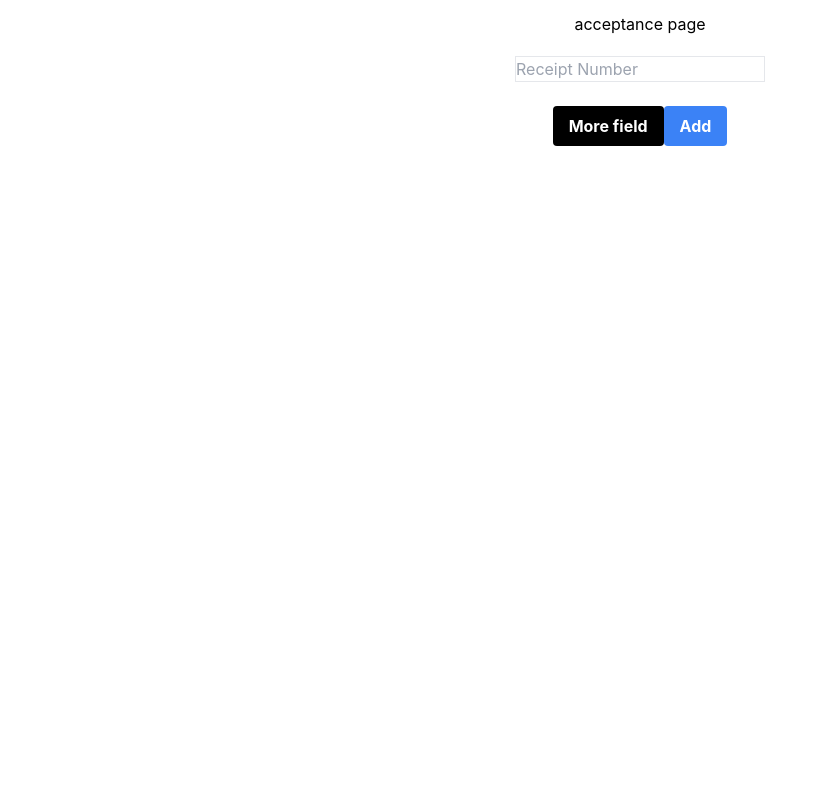
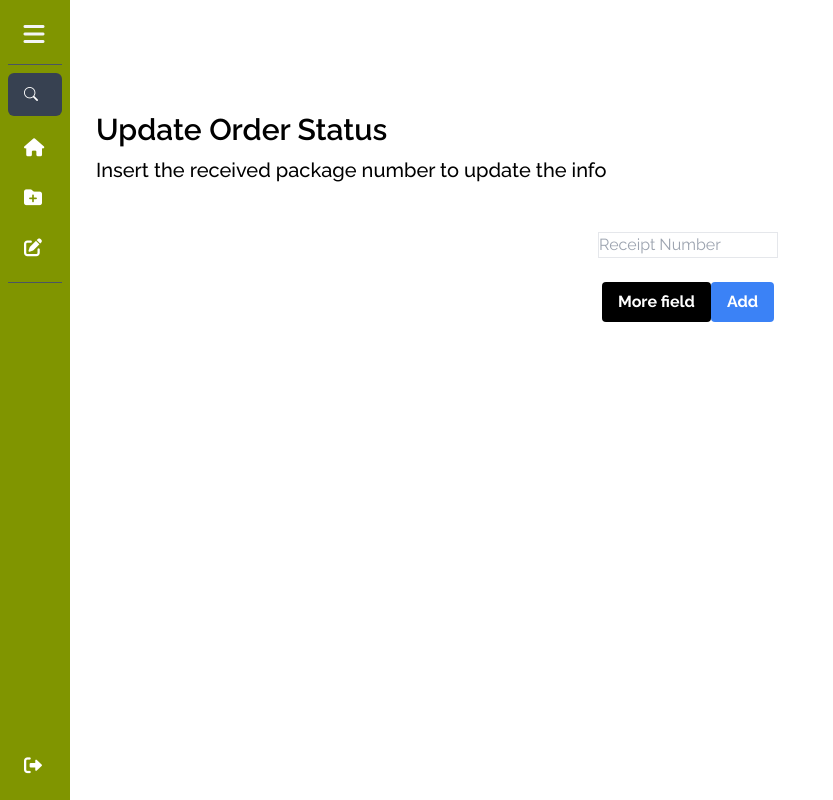
Before and after one commit to mayqel-subeq/Enviar-admin, a React (Create React App) app: page /acceptance in a window 1280 px wide. Shown: the whole page, without its empty margins (0-833 px from the left). Built offline with nearby package versions, Linux system fonts and the light colour scheme; sample sign-in values are in the browser's storage.

Commit message:
add sidebar & title styling

```diff
--- a/src/App.js
+++ b/src/App.js
@@ -1,35 +1,43 @@
-import logo from './logo.svg';
-import './App.css';
-import LoginPage from './pages/LoginPage';
-import HomePage from './pages/HomePage';
-import AdminPage from './pages/AdminPage';
-import DetailPage from './pages/DetailPage';
-import AcceptancePage from './pages/AcceptancePage';
-import EmployeePage from './pages/EmployeePage';
-import { Route, Routes } from 'react-router-dom'
-import ProtectedRoute from './components/ProtectedRoute';
-import ProtectedLogin from './components/ProtectedLogin';
-import './assets/tailwind/index.css'
+import logo from "./logo.svg";
+import "./App.css";
+import LoginPage from "./pages/LoginPage";
+import HomePage from "./pages/HomePage";
+import AdminPage from "./pages/AdminPage";
+import DetailPage from "./pages/DetailPage";
+import AcceptancePage from "./pages/AcceptancePage";
+import EmployeePage from "./pages/EmployeePage";
+import { Route, Routes } from "react-router-dom";
+import ProtectedRoute from "./components/ProtectedRoute";
+import ProtectedLogin from "./components/ProtectedLogin";
+import "./assets/tailwind/index.css";
+import TestPage from "./components/Sidebar";
 
 function App() {
   return (
     <div className="App">
       <Routes>
-        <Route path='/' element={
+        <Route
+          path="/"
+          element={
             <ProtectedRoute>
               <AdminPage />
             </ProtectedRoute>
-        }>
+          }
+        >
           <Route index={true} element={<HomePage />} />
-          <Route path='/acceptance' element={<AcceptancePage />} />
-          <Route path='package/:id' element={<DetailPage />} />
-          <Route path='/employee' element={<EmployeePage />} />
+          <Route path="/acceptance" element={<AcceptancePage />} />
+          <Route path="package/:id" element={<DetailPage />} />
+          <Route path="/employee" element={<EmployeePage />} />
+          <Route path="/test" element={<TestPage />} />
         </Route>
-        <Route path='/login' element={
+        <Route
+          path="/login"
+          element={
             <ProtectedLogin>
               <LoginPage />
             </ProtectedLogin>
-        }></Route>
+          }
+        ></Route>
       </Routes>
     </div>
   );
--- /dev/null
+++ b/src/components/Sidebar.js
@@ -0,0 +1,119 @@
+import React, { useState } from "react";
+import { Link } from "react-router-dom";
+
+export default function Sidebar({ handleTrigger, isOpenState }) {
+  const links = [
+    {
+      key: 1,
+      name: "Dashboard",
+      href: "/",
+      icon: <i class="fa-solid fa-house text-lg"></i>,
+    },
+    {
+      key: 2,
+      name: "Create Package",
+      href: "/",
+      icon: <i class="fa-solid fa-folder-plus text-lg"></i>,
+    },
+    {
+      key: 3,
+      name: "Update Status",
+      href: "/acceptance",
+      icon: <i class="fa-solid fa-pen-to-square text-lg"></i>,
+    },
+  ];
+
+  return (
+    <>
+      <link
+        rel="stylesheet"
+        href="https://cdn.jsdelivr.net/npm/bootstrap-icons@1.8.0/font/bootstrap-icons.css"
+      />
+      <link
+        rel="stylesheet"
+        href="https://cdnjs.cloudflare.com/ajax/libs/font-awesome/6.2.0/css/all.min.css"
+        integrity="sha512-xh6O/CkQoPOWDdYTDqeRdPCVd1SpvCA9XXcUnZS2FmJNp1coAFzvtCN9BmamE+4aHK8yyUHUSCcJHgXloTyT2A=="
+        crossorigin="anonymous"
+        referrerpolicy="no-referrer"
+      />
+      <div
+        className={`sidebar fixed top-0 bottom-0 lg:left-0 p-2 duration-300 bg-primary-green tracking-wide ${
+          isOpenState ? "w-[260px]" : "w-[70px] bg-green-500"
+        }`}
+      >
+        <div className="text-gray-100 text-xl">
+          <div
+            className={`mt-1 flex items-center justify-between ${
+              isOpenState ? "p-2.5" : "py-2.5"
+            }`}
+          >
+            <div className="flex items-center">
+              <i
+                className={
+                  isOpenState
+                    ? "bi bi-app-indicator px-2 py-1 rounded-md bg-white text-primary-green"
+                    : "hidden"
+                }
+              ></i>
+              <h1
+                className={`${
+                  isOpenState ? "font-bold text-gray text-lg ml-3" : "hidden"
+                }`}
+              >
+                Enviar Admin
+              </h1>
+            </div>
+            <i
+              class={`fa-solid fa-bars text-2xl cursor-pointer ${
+                isOpenState ? "" : "mr-[17px]"
+              }`}
+              onClick={handleTrigger}
+            ></i>
+            {/* <i className="bi bi-x cursor-pointer ml-28 lg:hidden"></i> */}
+          </div>
+          <div className="my-2 bg-gray-600 h-[1px]"></div>
+        </div>
+        <div
+          className="p-2.5 flex items-center rounded-md px-4 duration-300 cursor-pointer bg-gray-700 text-white"
+          onClick={isOpenState ? "" : handleTrigger}
+        >
+          <i className="bi bi-search text-sm" onClick={handleTrigger}></i>
+          <input
+            type="text"
+            placeholder={isOpenState ? "Search" : ""}
+            className="text-[15px] ml-4 w-full bg-transparent focus:outline-none"
+          />
+        </div>
+        {links.map((link) => {
+          return (
+            <Link
+              key={link.key}
+              to={link.href}
+              className="p-2.5 mt-3 flex items-center rounded-md px-4 duration-300 cursor-pointer hover:bg-blue-600 text-white"
+            >
+              {link.icon}
+              <span className="text-[15px] ml-4 text-gray-200 font-medium">
+                {isOpenState ? link.name : ""}
+              </span>
+            </Link>
+          );
+        })}
+        <div className="my-4 bg-gray-600 h-[1px]"></div>
+        <div
+          className={`p-2.5 mt-3 flex items-center rounded-md px-4 duration-300 cursor-pointer absolute bottom-4 hover:bg-blue-600 text-white ${
+            isOpenState ? "w-[95%]" : "w-[75%]"
+          }`}
+        >
+          <i class="fa-solid fa-right-from-bracket text-lg"></i>
+          <Link
+            to=""
+            className="text-[15px] ml-4 text-gray-200 font-bold"
+            onClick={handleTrigger}
+          >
+            {isOpenState ? "Logout" : ""}
+          </Link>
+        </div>
+      </div>
+    </>
+  );
+}
--- a/src/index.css
+++ b/src/index.css
@@ -1,8 +1,8 @@
+@import url("https://fonts.googleapis.com/css2?family=Raleway:wght@100;200;300;400;500;600;700;800&display=swap");
+
 body {
   margin: 0;
-  font-family: -apple-system, BlinkMacSystemFont, 'Segoe UI', 'Roboto', 'Oxygen',
-    'Ubuntu', 'Cantarell', 'Fira Sans', 'Droid Sans', 'Helvetica Neue',
-    sans-serif;
+  font-family: "Raleway", sans-serif;
   -webkit-font-smoothing: antialiased;
   -moz-osx-font-smoothing: grayscale;
 }
--- a/src/pages/AcceptancePage.js
+++ b/src/pages/AcceptancePage.js
@@ -1,82 +1,99 @@
-import { useState } from "react"
-import { useNavigate } from "react-router-dom"
-import axios from "axios"
-import Swal from "sweetalert2"
+import { useState } from "react";
+import { useNavigate } from "react-router-dom";
+import axios from "axios";
+import Swal from "sweetalert2";
 export default function AcceptancePage() {
-    const navigate = useNavigate()
-    const [total, setTotal] = useState([{ receipt: '' }])
+  const navigate = useNavigate();
+  const [total, setTotal] = useState([{ receipt: "" }]);
   const addTotal = (e) => {
-        e.preventDefault()
-        setTotal([...total, { receipt: '' }])
-    }
+    e.preventDefault();
+    setTotal([...total, { receipt: "" }]);
+  };
 
   const addDb = async () => {
     try {
-            const response = await axios.post(`https://enviar-be.herokuapp.com/acceptance`, {
-                receiptNumber: total
-            }, {
+      const response = await axios.post(
+        `https://enviar-be.herokuapp.com/acceptance`,
+        {
+          receiptNumber: total,
+        },
+        {
           headers: {
-                    access_token: localStorage.getItem('access_token')
+            access_token: localStorage.getItem("access_token"),
+          },
         }
-            })
-            Swal.fire(
-                'Success',
-                `Success Update Data`,
-                'success'
-              )
-            navigate("/")
+      );
+      Swal.fire("Success", `Success Update Data`, "success");
+      navigate("/");
+    } catch (err) {
+      Swal.fire("Error", `${err.response.data.error.message}`, "error");
     }
-        catch (err) {
-            Swal.fire(
-                'Error',
-                `${err.response.data.error.message}`,
-                'error'
-              )
-        }
-    }
+  };
 
   const handleAdd = (e) => {
-        e.preventDefault()
-        addDb()
-    }
+    e.preventDefault();
+    addDb();
+  };
 
   const handleDelete = (e, index) => {
-        const list = [...total]
-        list.splice(index, 1)
-        setTotal(list)
+    const list = [...total];
+    list.splice(index, 1);
+    setTotal(list);
     console.log(index);
-    }
+  };
 
   const handleInputChange = (e, index) => {
-        const { value, name } = e.target
-        const list = [...total]
+    const { value, name } = e.target;
+    const list = [...total];
     list[index][name] = value;
-        setTotal(list)
-    }
+    setTotal(list);
+  };
   return (
     <>
-            <h1 className="mt-3">acceptance page</h1>
+      <h1 className="text-3xl font-semibold text-left my-2 mt-28">
+        Update Order Status
+      </h1>
+      <p className="text-left mb-12 font-medium text-xl">
+        Insert the received package number to update the info
+      </p>
       <div className="mt-5">
-                {
-                    total.map((el, number) => {
+        {total.map((el, number) => {
           return (
             <>
-                                <input onChange={(e) => handleInputChange(e, number)} name="receipt" className="border border-1" placeholder="Receipt Number" />
-                                {total.length > 1 ? <p style={{cursor: "pointer"}} onClick={(e) => handleDelete(e, number)}>delete</p> : null}
+              <input
+                onChange={(e) => handleInputChange(e, number)}
+                name="receipt"
+                className="border border-1"
+                placeholder="Receipt Number"
+              />
+              {total.length > 1 ? (
+                <p
+                  style={{ cursor: "pointer" }}
+                  onClick={(e) => handleDelete(e, number)}
+                >
+                  delete
+                </p>
+              ) : null}
               <br />
-
             </>
-                        )
-                    })
-
-
-                }
+          );
+        })}
 
         <br />
 
-                <button onClick={(e) => addTotal(e)} className="bg-black hover:bg-blue-700 text-white font-bold py-2 px-4 rounded">More field</button>
-                <button onClick={(e) => handleAdd(e)} className="bg-blue-500 hover:bg-blue-700 text-white font-bold py-2 px-4 rounded">Add</button>
+        <button
+          onClick={(e) => addTotal(e)}
+          className="bg-black hover:bg-blue-700 text-white font-bold py-2 px-4 rounded"
+        >
+          More field
+        </button>
+        <button
+          onClick={(e) => handleAdd(e)}
+          className="bg-blue-500 hover:bg-blue-700 text-white font-bold py-2 px-4 rounded"
+        >
+          Add
+        </button>
       </div>
     </>
-    )
+  );
 }
--- a/src/pages/AdminPage.js
+++ b/src/pages/AdminPage.js
@@ -1,4 +1,17 @@
-import { Outlet } from 'react-router-dom'
+import { Outlet } from "react-router-dom";
+import Sidebar from "../components/Sidebar";
+import { useState } from "react";
+
 export default function AdminPage() {
-    return <Outlet />
+  const [isOpen, setIsOpen] = useState(false);
+
+  const handleTrigger = () => setIsOpen(!isOpen);
+  return (
+    <>
+      <div className={`duration-300 ${isOpen ? "ml-72" : "ml-24"}`}>
+        <Outlet />
+        <Sidebar handleTrigger={handleTrigger} isOpenState={isOpen} />
+      </div>
+    </>
+  );
 }
--- a/tailwind.config.js
+++ b/tailwind.config.js
@@ -2,7 +2,33 @@
 module.exports = {
   content: ["./src/**/*.{js,jsx,ts,tsx}"],
   theme: {
-    extend: {},
+    extend: {
+      colors: {
+        body: "#F9F9F9",
+        "primary-green": "#809500",
+        "active-btn-green": "#6C7A13",
+        "btn-hover": "#E4E4E4",
+        "dark-grey": "#353535",
+        "text-field": "#E2E2E2",
+      },
+      padding: {
+        17: "68px",
+        25: "100px",
+        84: "332px",
+      },
+      height: {
+        dot: "5px",
+        header: "305px",
+        field: "50px",
+      },
+      width: {
+        dot: "5px",
+        field: "350px",
+      },
+      borderRadius: {
+        img: "3px",
+      },
+    },
   },
   plugins: [],
-}
+};
```
Also changed, not shown: src/pages/DetailPage.js (+84 -72 lines), src/pages/HomePage.js (+50 -45 lines). Lines whose indentation alone changed are shown as unchanged.
